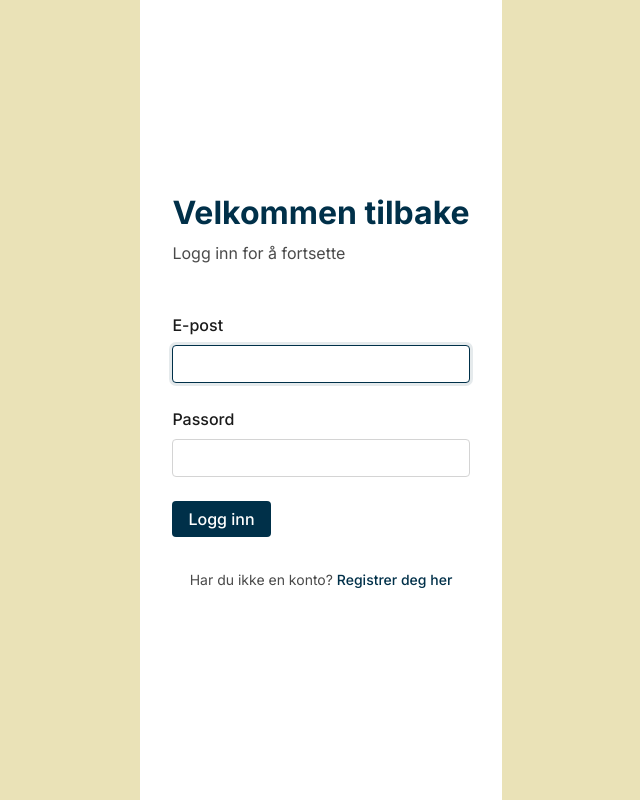
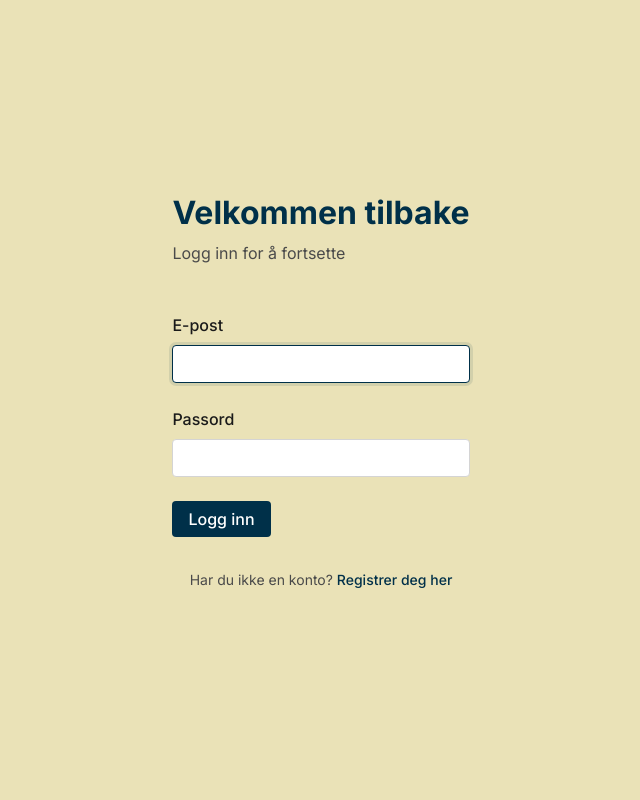
Before and after one commit to SHM8nor/Drikkescore, a React (Vite) app: page /login in a window 1280 px wide. Shown: the whole page, without its empty margins (319-959 px from the left). Built offline with nearby package versions, Linux system fonts and the light colour scheme; no server answers.

Commit message:
unform color scheme

```diff
--- a/src/styles/pages.css
+++ b/src/styles/pages.css
@@ -15,7 +15,8 @@
   justify-content: center;
   align-items: center;
   padding: var(--page-padding-mobile);
-  background: var(--color-background-primary);
+  /* Transparent background - inherit vanilla from PublicLayout */
+  background: transparent;
 }
 
 .auth-container {
@@ -543,6 +544,12 @@
    RESPONSIVE DESIGN
    ======================================== */
 
+@media (min-width: 769px) {
+  .auth-page {
+    padding: var(--page-padding-desktop);
+  }
+}
+
 @media (max-width: 768px) {
   .home-header,
   .session-header,
```
